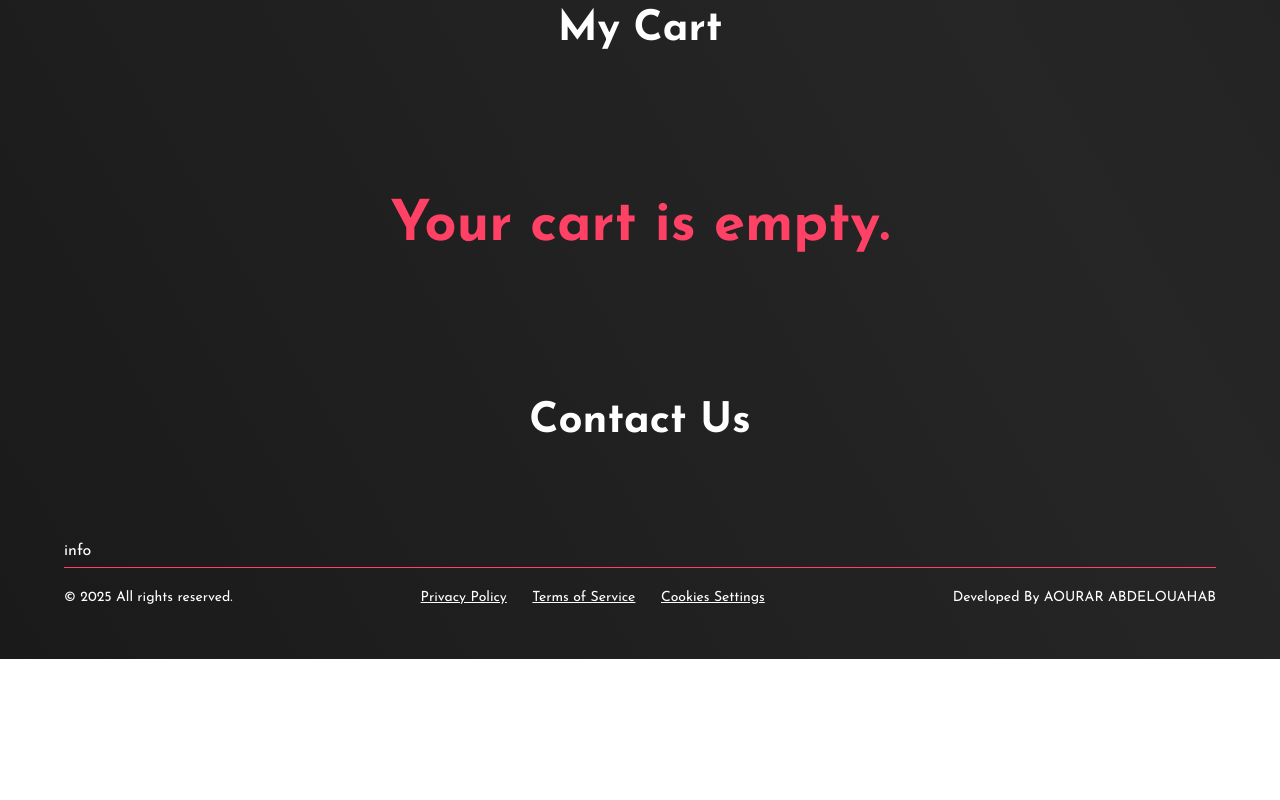
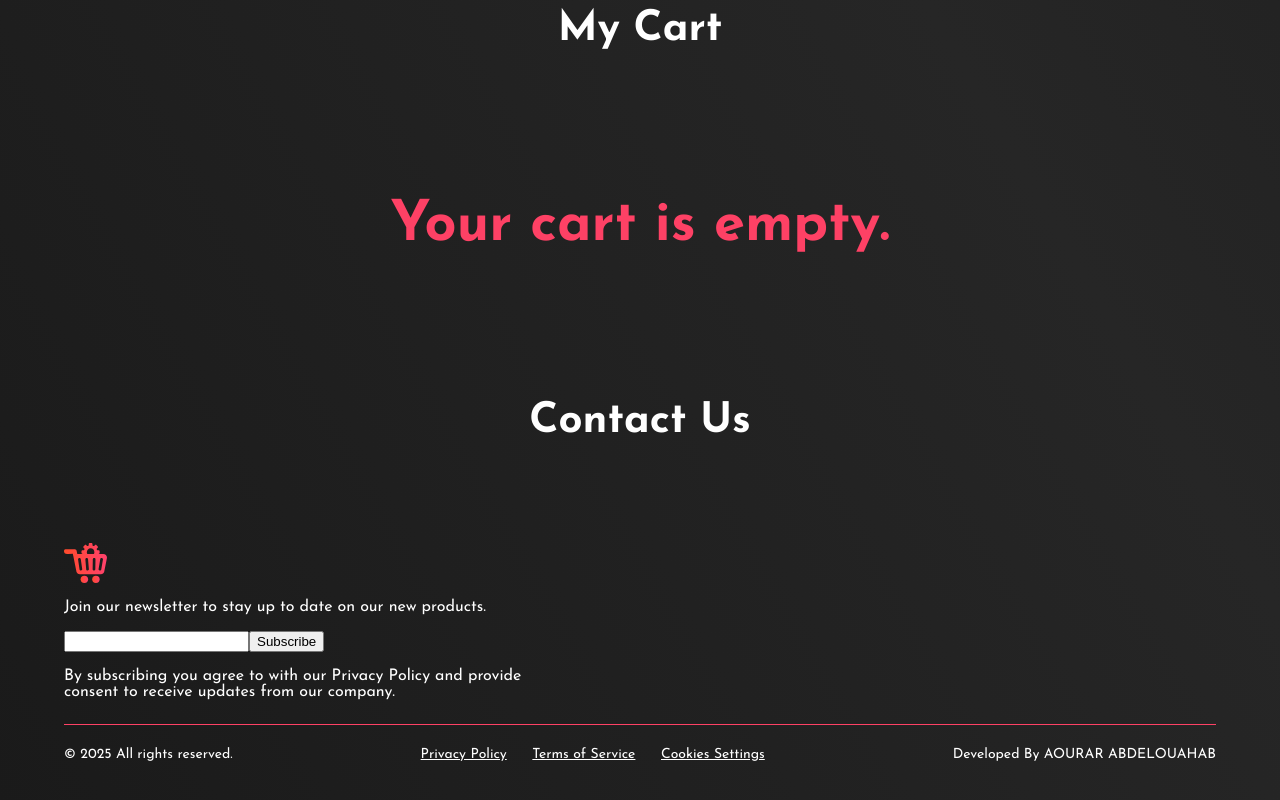
Before and after one commit to Abdelouahab-aourar/RedVolt-Gear, a React (Vite) app: page / in a window 1280 px wide. Shown: the part 1802-2602 px from the top of the page. Before the commit the page ends 2461 px from the top, so only its background shows below. Built offline with nearby package versions, Linux system fonts and the light colour scheme.

Commit message:
add newsletter section

```diff
--- a/src/Contact/Contact.module.css
+++ b/src/Contact/Contact.module.css
@@ -28,3 +28,17 @@
     cursor: pointer;
     text-decoration: underline;
 }
+.top{
+    display: flex;
+    align-items: center;
+    justify-content: space-between;
+}
+.newsletter{
+    width: 40vw;
+    display: flex;
+    flex-direction: column;
+    align-items: start;
+}
+.newsletter img{
+    height: 5vh;
+}
--- a/src/Contact/Contact.tsx
+++ b/src/Contact/Contact.tsx
@@ -1,11 +1,26 @@
 import styles from './Contact.module.css'
+import icon from '../assets/icon.svg'
 function Contact(){
     return (
         <>
         <h1 className={styles.title}>Contact Us</h1>
         <div className={styles.container}>
             <div className={styles.top}>
-                info
+                <div className={styles.newsletter}>
+                    <img src={icon} alt="logo" />
+                    <p>Join our newsletter to stay up to date on our new products.</p>
+                    <div className={styles.buttons}>
+                        <input type="email"/>
+                        <button>Subscribe</button>
+                    </div>
+                    <p>By subscribing you agree to with our Privacy Policy and provide consent to receive updates from our company.</p>
+                </div>
+                <div className={styles.contactUs}>
+
+                </div>
+                <div className={styles.followUs}>
+
+                </div>
             </div>
             <div className={styles.bottom}>
                 <div className={styles.line}></div>
```
